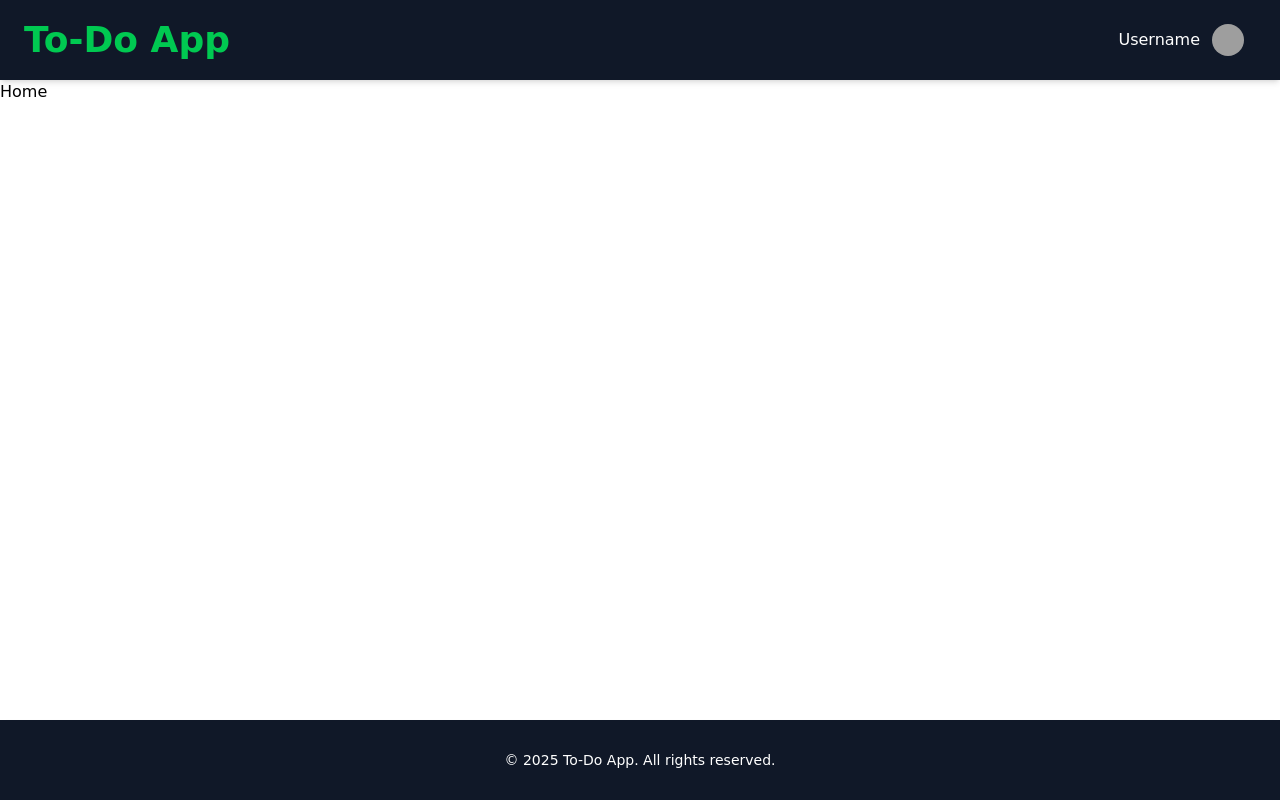
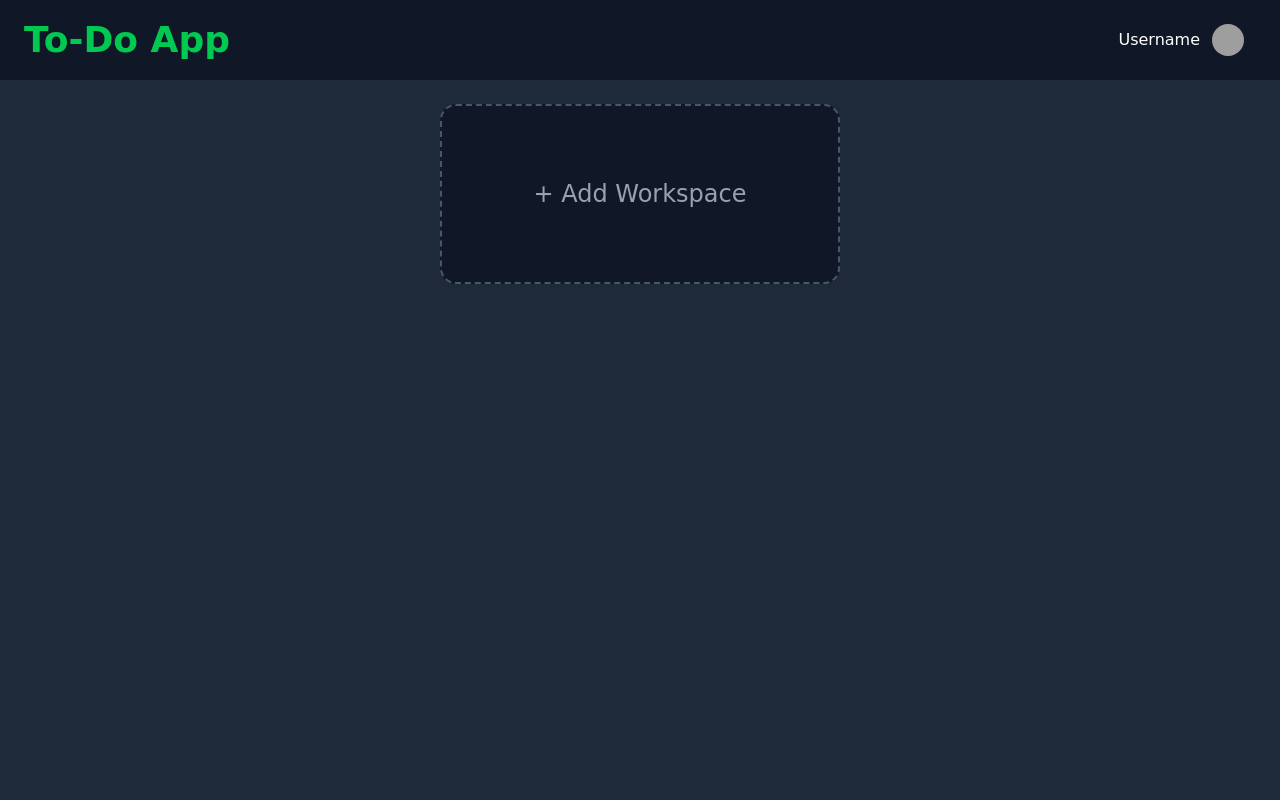
Before and after one commit to l-kaushik/To-do-app, a React (Vite) app in the folder frontend/to-do-app/: page / in a window 1280 px wide. Shown: the top 800 px of the page. Built offline with nearby package versions, Linux system fonts and the light colour scheme; grey boxes are pictures that could not be loaded.

Commit message:
feat: Implemented UI for home and WorkspaceCard.
- Created WorkspaceCard component, represent a single workspace in homepage.
- Added AddWorkspace button in home page for creating new workspaces.

```diff
--- a/frontend/to-do-app/src/components/Home/Home.jsx
+++ b/frontend/to-do-app/src/components/Home/Home.jsx
@@ -1,9 +1,28 @@
-import React from 'react'
+import React, { useState } from 'react'
+import WorkspaceCard from '../Workspace/WorkspaceCard.jsx'
 
 function Home() {
-  return (
-    <div>Home</div>
-  )
+	// fetch workspaces using api call on first load using effect hook
+	const [cards, setCards] = useState([]);
+
+	const handleAddCard = () => {
+		console.log("card added");
+		// instead of empty object, show a pop up to create workspace then send a api call of post create workspace
+		setCards(c => [...c, {}]);
+	}
+
+	return (
+		<main className='min-h-dvh bg-gray-800'>
+			<div className="flex flex-wrap justify-center gap-6 p-6">
+				<button onClick={handleAddCard} className="bg-gray-900 cursor-pointer flex items-center justify-center p-4 border-2 border-dashed border-gray-600 rounded-2xl min-h-[180px] card-size text-xl md:text-2xl text-gray-400 hover:text-white hover:border-green-500 hover:bg-gray-700 transition-all">
+					+ Add Workspace
+				</button>
+				{cards.map((_, index) => (
+					<WorkspaceCard key={index} />
+				))}
+			</div>
+		</main>
+	)
 }
 
 export default Home
--- /dev/null
+++ b/frontend/to-do-app/src/components/Workspace/WorkspaceCard.jsx
@@ -0,0 +1,18 @@
+import React from 'react'
+
+function WorkspaceCard() {
+  return (
+    <div className='card-size text-xl md:text-2xl text-white flex flex-col gap-2 p-4 border-gray-500 border-2 rounded-2xl bg-gray-700 min-h-fit transition-all duration-200 hover:scale-[1.03] hover:shadow-lg hover:shadow-black/30'>
+        <span className='text-green-500'>Workspace Name</span>
+        <hr />
+        <ul className="list-disc px-6 text-gray-300">
+            <li>12 Tasks</li>
+            <li>Last updated 2 days ago</li>
+            <li>Last updated task id</li>
+            <li>Date created</li>
+        </ul>
+    </div>
+  )
+}
+
+export default WorkspaceCard
--- a/frontend/to-do-app/src/index.css
+++ b/frontend/to-do-app/src/index.css
@@ -1,5 +1,10 @@
 @import "tailwindcss";
 
 body {
-  font-family: "Comic Sans MS", "Comic Sans", cursive;
+	font-family: "Comic Sans MS", "Comic Sans", cursive;
+	margin: 0;
 }
+
+.card-size{
+	width: 400px;
+}
```
